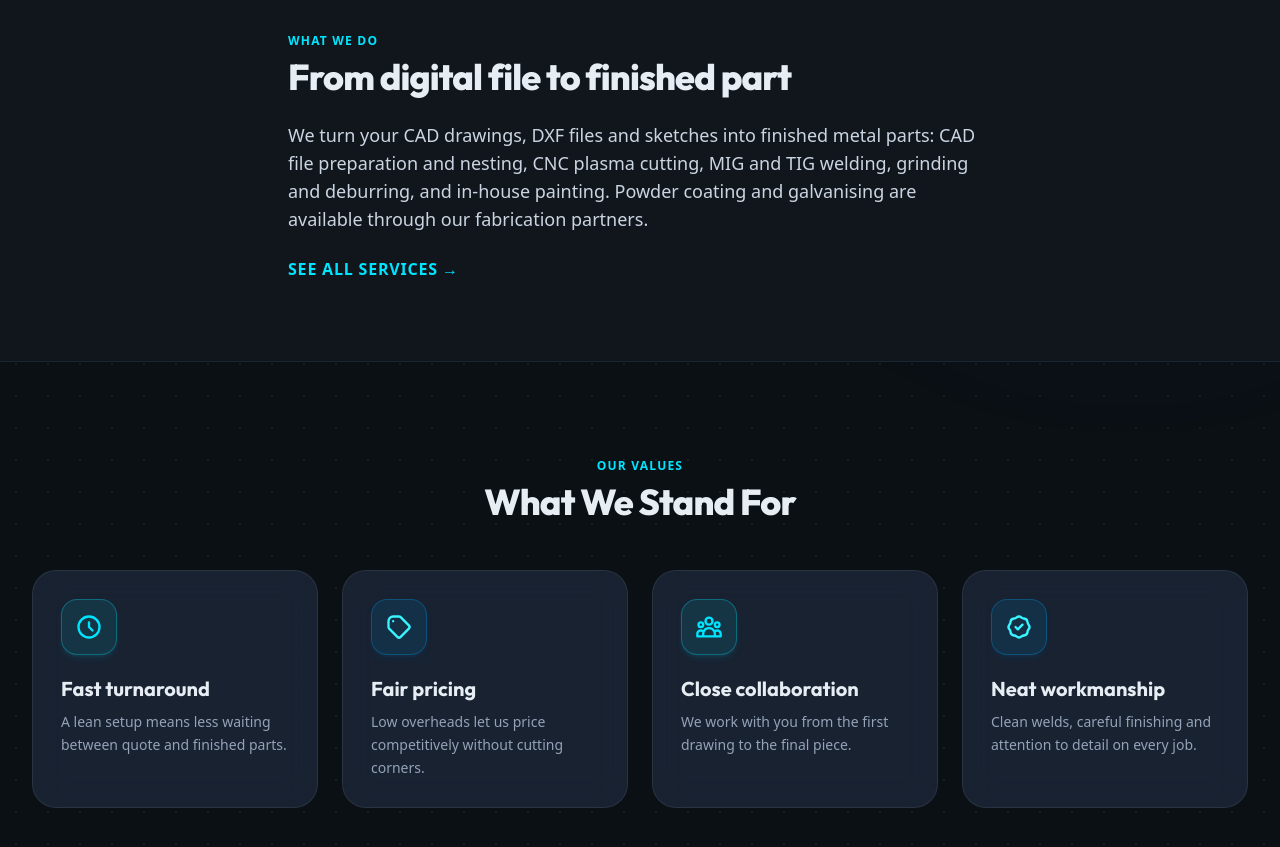
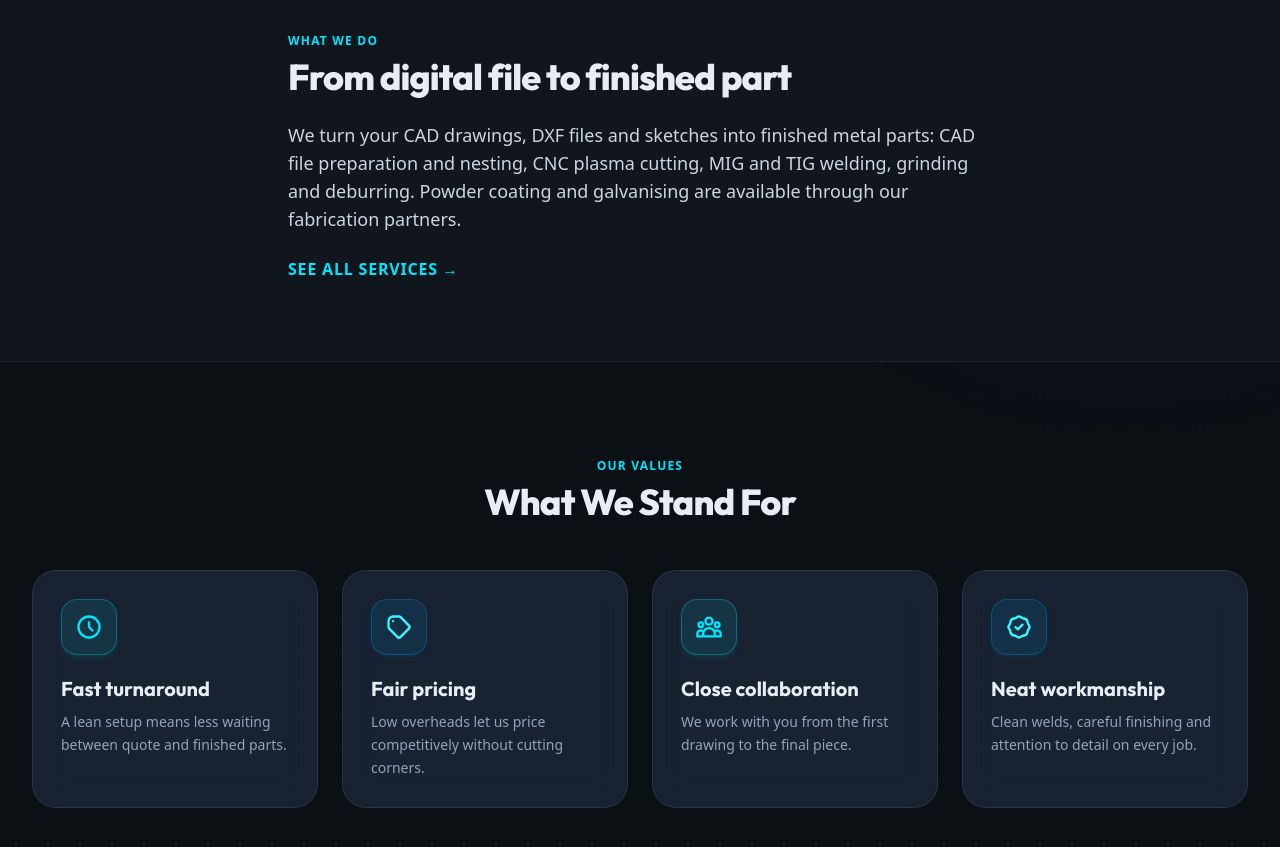
Before and after one commit to GNvanWyk/arcforge-website, a plain HTML site: page about.html in a window 1280 px wide. Shown: the part 900-1747 px from the top of the page. Drawn offline with nearby package versions, Linux system fonts and the light colour scheme.

Commit message:
carlton paint remove

```diff
--- a/about.html
+++ b/about.html
@@ -201,7 +201,7 @@
         <span class="text-xs font-bold uppercase tracking-widest text-[#00e5ff] mb-2 block">What We Do</span>
         <h2 id="what-heading" class="text-3xl sm:text-4xl font-extrabold text-white tracking-tight brand-font mb-6">From digital file to finished part</h2>
         <p class="text-base sm:text-lg leading-8 text-slate-300 mb-6">
-          We turn your CAD drawings, DXF files and sketches into finished metal parts: CAD file preparation and nesting, CNC plasma cutting, MIG and TIG welding, grinding and deburring, and in-house painting. Powder coating and galvanising are available through our fabrication partners.
+          We turn your CAD drawings, DXF files and sketches into finished metal parts: CAD file preparation and nesting, CNC plasma cutting, MIG and TIG welding, grinding and deburring. Powder coating and galvanising are available through our fabrication partners.
         </p>
         <a href="index.html#services" class="inline-flex items-centertext-xs font-bold text-[#00e5ff] hover:text-white uppercase tracking-wider group">
           <span>See all services</span>
```
